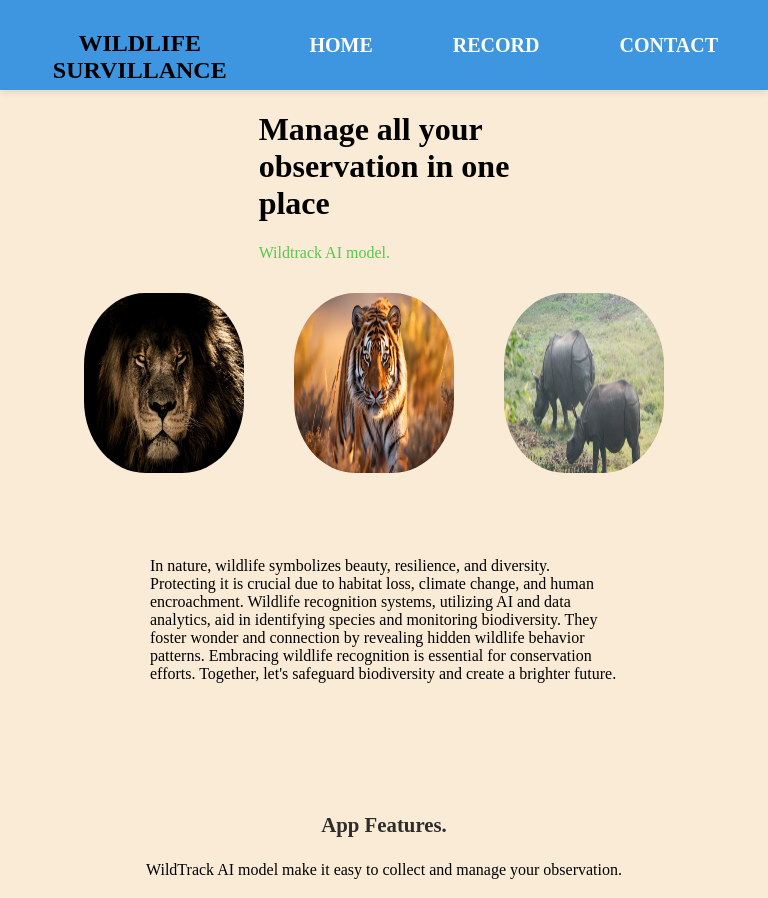
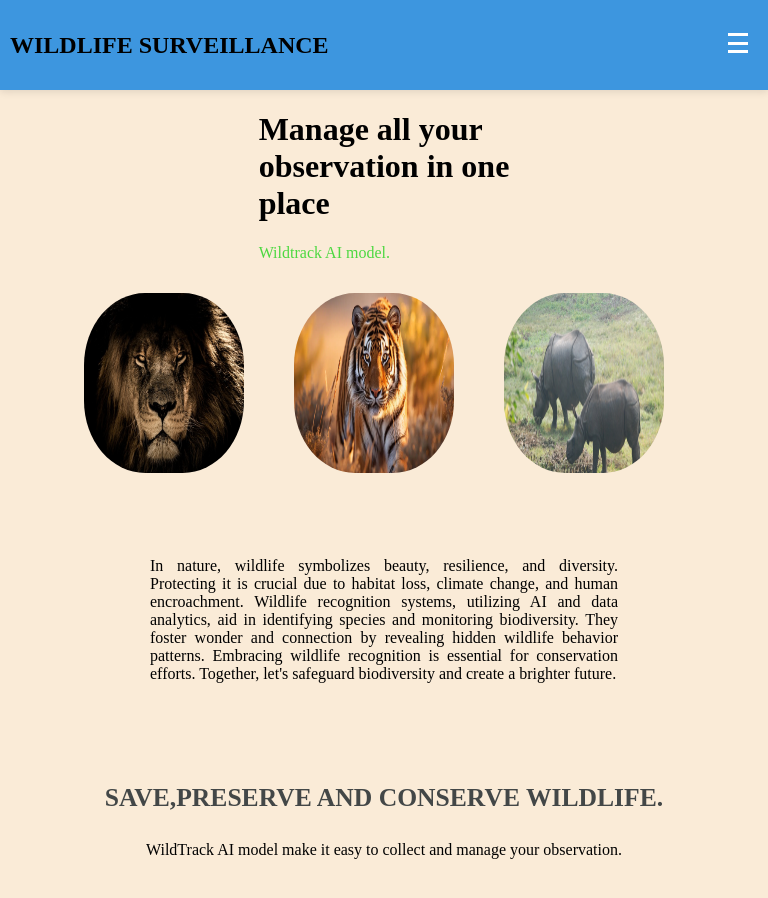
Before and after one commit to Sandip77-hub/Audio-Video-Recorder-Frontend, a React (Create React App) app: page / in a window 768 px wide. Built offline with nearby package versions, Linux system fonts and the light colour scheme.

Commit message:
completely responsive

```diff
--- a/src/AudioVideo/Appstyle.css
+++ b/src/AudioVideo/Appstyle.css
@@ -4,7 +4,7 @@ h1, h2, .button-flex, .video-controls, .video-player, .upload-image, .audio-cont
 }
 button {
     background-color: #007bff;
-    color: #fff;
+    color: #ffffff;
     border: none;
     border-radius: 4px;
     cursor: pointer;
@@ -12,6 +12,10 @@ button {
     margin-bottom: 10px;
     padding: 8px 16px;
     margin-top: 10px;
+}
+.display-item{
+    margin-top: 5px;
+    margin-bottom: 2px;
 }
 
 @media only screen and (max-width: 600px) {
@@ -23,5 +27,20 @@ button {
 .audio-player {
     margin-top: 20px;
     margin-bottom: 20px;
-    margin-left: 290px;
 }
+
+
+.video-player {
+    text-align: center;
+    margin-top: 20px;
+}
+.audio-player,
+.video-player,
+.recorded-player {
+	display: flex;
+	flex-direction: column;
+	align-items: center;
+}
+.download-link{
+    color: red;
+}
--- a/src/AudioVideo/AudioCaputre.js
+++ b/src/AudioVideo/AudioCaputre.js
@@ -104,7 +104,7 @@ const AudioRecorder = () => {
 				{audio ? (
 					<div className="audio-player">
 						<audio src={audio} controls></audio>
-						<a download href={audio}>
+						<a download href={audio} className="download-link">
 							Download Recording
 						</a>
 					</div>
--- a/src/AudioVideo/ShowResult.js
+++ b/src/AudioVideo/ShowResult.js
@@ -54,7 +54,7 @@ const ShowResult = () => {
           </video>
         </div>
       )}
-      <h2>Display Result</h2>
+      <h2 className='display-item'>Display Result</h2>
       <button onClick={fetchData}>Show Result</button>
       {result && (
         <div>
--- a/src/AudioVideo/VideoCapture.js
+++ b/src/AudioVideo/VideoCapture.js
@@ -131,7 +131,7 @@ const VideoRecorder = () => {
                 {recordedVideo ? (
                     <div className="recorded-player">
                         <video className="recorded" src={recordedVideo} controls></video>
-                        <a download href={recordedVideo}>
+                        <a download href={recordedVideo} className="download-link">
                             Download Recording
                         </a>
                     </div>
--- a/src/Pages/Contact.js
+++ b/src/Pages/Contact.js
@@ -33,6 +33,7 @@ export default function Contact() {
                     <input type="email" />
                     <label>Message:</label>
                     <textarea></textarea>
+                    <br></br>
                     <button type="submit">Submit</button>
                 </form>
             </div>
--- a/src/Pages/Home.css
+++ b/src/Pages/Home.css
@@ -19,16 +19,11 @@
     border-radius: 40%;
     margin-right: 20px;
 }
-.manage_paragraph{
-    flex: 1;
-    padding-left: 150px;
-    padding-right: 150px;
-    text-align: adjust;
+.manage_paragraph {
+    padding: 0 20px;
+    text-align: justify;
     color: #000;
-    text-decoration: solid;
-    margin-top: 80px;
-    justify-content: space-around;
-
+    margin-top: 40px;
 }
 .theme {
     flex: 1;
@@ -41,14 +36,14 @@
 .model {
     text-align: center;
     font-size: 1rem;
-    color: #58c74e;
+    color: #4cd840;
 }
 
 .feature {
     text-align: center;
-    font-size: 1.3rem;
-    color: #2e2d2d;
-    margin-top: 130px;
+    font-size: 1.6rem;
+    color: #434747;
+    margin-top: 100px;
 }
 
 .purpose {
@@ -74,4 +69,8 @@
         text-align: left;
         padding: 0 20px;
     }
+    .manage_paragraph {
+        padding: 0 150px;
+        margin-top: 80px;
+      }
 }
--- a/src/Pages/Home.js
+++ b/src/Pages/Home.js
@@ -25,7 +25,7 @@ const Home = () => {
           data analytics, aid in identifying species and monitoring biodiversity. They foster wonder and
           connection by revealing hidden wildlife behavior patterns. Embracing wildlife recognition is essential
           for conservation efforts. Together, let's safeguard biodiversity and create a brighter future.</p>
-        <h3 className='feature'>App Features.</h3>
+        <h3 className='feature'>SAVE,PRESERVE AND CONSERVE WILDLIFE.</h3>
         <p className='purpose'>
           WildTrack AI model make it easy to collect and manage your observation.
         </p>
--- a/src/components/Navbar.js
+++ b/src/components/Navbar.js
@@ -1,17 +1,35 @@
-import React from 'react';
-import { Link } from "react-router-dom";
-function Navbar() {
-    return (
-        <nav>
-            <h1>Wildlife Survillance</h1>
-            <div className='flex-container'>
+// Navbar.js
+import React, { useState } from 'react';
+import { Link } from 'react-router-dom';
 
-                <Link to="/home">Home</Link>
-                <Link to="/record">Record</Link>
-                <Link to="/contact">Contact</Link>
+const Navbar = () => {
+  const [isOpen, setIsOpen] = useState(false);
 
-            </div>
-        </nav>
-    )
-}
+  const toggleMenu = () => {
+    setIsOpen(!isOpen);
+  };
+
+  const closeMenu = () => {
+    setIsOpen(false);
+  };
+
+  return (
+    <nav>
+      <h1>Wildlife Surveillance</h1>
+      <div className={`navbar-menu ${isOpen ? 'active' : ''}`}>
+        <div className='flex-container'>
+          <Link to="/" onClick={closeMenu}>Home</Link>
+          <Link to="/record" onClick={closeMenu}>Record</Link>
+          <Link to="/contact" onClick={closeMenu}>Contact</Link>
+        </div>
+      </div>
+      <div className="menu-icon" onClick={toggleMenu}>
+        <div className={`menu-line ${isOpen ? 'open' : ''}`}></div>
+        <div className={`menu-line ${isOpen ? 'open' : ''}`}></div>
+        <div className={`menu-line ${isOpen ? 'open' : ''}`}></div>
+      </div>
+    </nav>
+  );
+};
+
 export default Navbar;
--- a/src/style.css
+++ b/src/style.css
@@ -1,3 +1,5 @@
+/* Navbar.css */
+
 body {
   background-color: antiquewhite;
   margin: 0;
@@ -6,34 +8,21 @@ body {
 nav {
   height: 70px;
   display: flex;
+  align-items: center;
   padding: 10px;
   box-shadow: 0px 2.98256px 7.4564px rgba(7, 7, 7, 0.1);
   background-color: rgb(61, 150, 223);
   text-transform: uppercase;
-}
-.nav-link {
-  text-decoration: none;
-  color: #fc0000;
-  margin-right: 20px;
-  transition: color 0.3s ease;
+  position: relative; /* Add relative positioning for the menu icon */
 }
 
-.nav-link:hover {
-  color: #000000;
+.flex-container {
+  display: flex;
+  margin-left: 250px;
 }
 
-
-.flex-container{
-  align-items: center;
-  font-family: 'Franklin Gothic Medium', 'Arial Narrow', Arial, sans-serif;
-  font-weight: bold;
-  display: flex;
-  margin-left: 250px;
-  text-transform: uppercase;
-
-}
 a {
-  padding: 40px;
+  padding: 20px;
   font-size: 20px;
   text-align: center;
   color: #fff;
@@ -41,30 +30,76 @@ a {
   text-decoration: none;
 }
 
-.button-container {
-  align-self: center;
-  display: flex;
-  width: 25%;
-  margin-left: auto;
-  margin-right: 20px;
+a:hover {
+  background-color: rgba(255, 255, 255, 0.1);
 }
 
-
-
-
-.body_container {
-  display: flex;
+a:hover > span {
+  color: #ffff00;
 }
 
+.menu-icon {
+  display: none;
+  flex-direction: column;
+  justify-content: space-between;
+  width: 20px;
+  height: 20px;
+  cursor: pointer;
+  position: absolute;
+  top: 33px;
+  right: 20px;
+}
+
+.menu-line {
+  width: 100%;
+  height: 3px;
+  background-color: #fff;
+  transition: all 0.3s ease;
+}
 
 @media only screen and (max-width: 768px) {
   .flex-container {
-    margin-left: 0;
-    justify-content: center;
+    display: none;
   }
 
-  .button-container {
-    width: auto;
+  .menu-icon {
+    display: flex;
   }
 
+  .navbar-menu {
+    display: none;
+    position: absolute;
+    top: 70px;
+    left: 0;
+    width: 100%;
+    background-color: rgb(61, 150, 223);
+  }
+
+  .navbar-menu.active {
+    display: block;
+  }
+
+  .navbar-menu a {
+    display: block;
+    padding: 15px 0;
+    text-align: center;
+  }
+
+  .menu-line {
+    background-color: #fff;
+    &.open:nth-child(1) {
+      transform: translateY(8px) rotate(45deg);
+    }
+    &.open:nth-child(2) {
+      opacity: 0;
+    }
+    &.open:nth-child(3) {
+      transform: translateY(-8px) rotate(-45deg);
+    }
+  }
+
+  /* Adjust the menu icon position when the navbar is active */
+  .navbar-menu.active .menu-icon {
+    right: calc(100% - 40px); /* Adjust the right position to align with the right edge of the navbar */
+  }
 }
```
Also changed, not shown: src/Pages/images/beautiful image.jpg (deleted).
